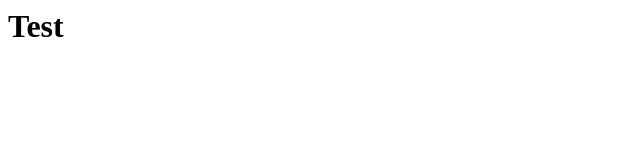
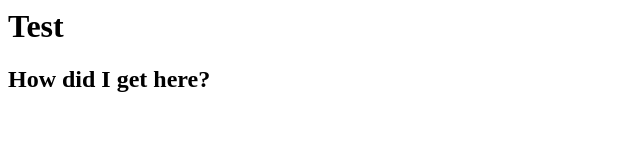
Before and after one commit to TV12Lime/TV12Lime, a plain HTML site: page index.html in a window 1280 px wide. Shown: the whole page, without its empty margins (0-640 px from the left). Drawn offline with Linux system fonts and the light colour scheme.

Commit message:
more html

```diff
--- a/index.html
+++ b/index.html
@@ -4,4 +4,5 @@
 </head>
 <body>
 <h1>Test</h1>
+<h2> How did I get here?<h2>
 </body>
```
